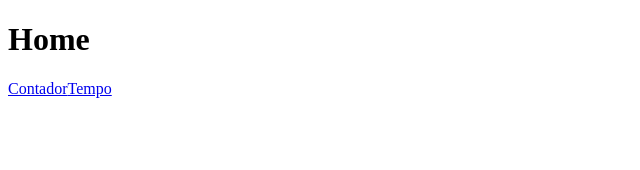
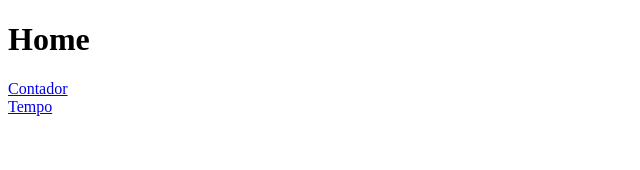
Before and after one commit to ItanuRomero/firstNextjsContact, a Next.js app: page / in a window 1280 px wide. Shown: the top 170 px of the page, without its empty margins (0-640 px from the left). Built offline with nearby package versions, Linux system fonts and the light colour scheme.

Commit message:
create new api path with time in GMT

```diff
--- /dev/null
+++ b/pages/api/time.js
@@ -0,0 +1,9 @@
+function tempo(request, response) {
+    const dynamicDate = new Date();
+
+    response.json({
+        date: dynamicDate.toGMTString()
+    })
+}
+
+export default tempo;
--- a/pages/index.js
+++ b/pages/index.js
@@ -4,12 +4,15 @@ function Home() {
     return (
         <>
             <h1>Home</h1>
-            <Link href="/counter">
+            <div><Link href="/counter">
                 <a>Contador</a>
             </Link>
+            </div>
+            <div>
             <Link href="/time">
                 <a>Tempo</a>
             </Link>
+            </div>
         </>
     )
 }
```
